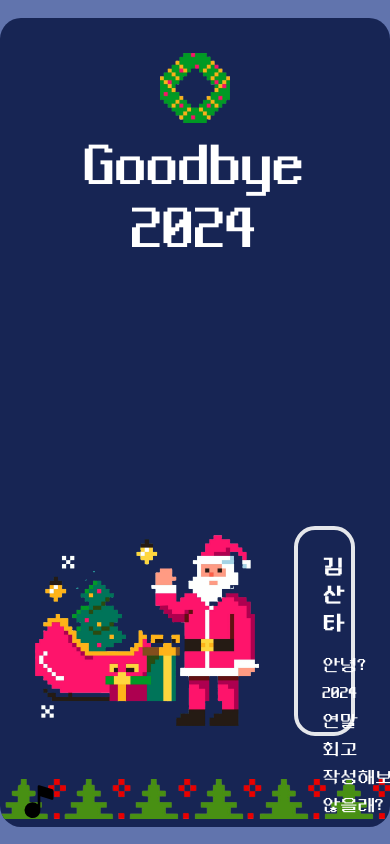
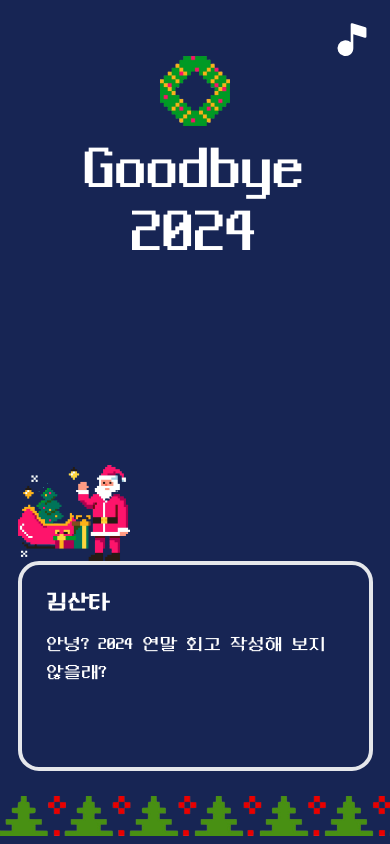
Before and after one commit to jiyun03/retrospect2024, a Nuxt app: page / in a window 390 px wide. Built offline with nearby package versions, Linux system fonts and the light colour scheme.

Commit message:
style: 반응형 작업중 - 재확인 필요

```diff
--- a/components/Music.vue
+++ b/components/Music.vue
@@ -1,5 +1,5 @@
 <template>
-  <div class="fixed bottom-5 left-5">
+  <div class="fixed right-5 top-5 xl:bottom-5 xl:left-5 xl:right-auto xl:top-auto">
     <audio ref="bgAudio" autoplay loop>
       <source src="/audio/christmas.mp3" type="audio/mpeg" />
     </audio>
--- a/components/Question.vue
+++ b/components/Question.vue
@@ -14,7 +14,7 @@
   />
   <div class="font-neodgm mt-5 flex justify-center gap-5 text-2xl">
     <button
-      class="rounded-full border-4 p-3 px-10 transition-[background] hover:bg-white/30 disabled:bg-blue-950 disabled:opacity-70"
+      class="w-2/4 rounded-full border-4 p-3 transition-[background] hover:bg-white/30 disabled:bg-blue-950 disabled:opacity-70 md:w-auto md:px-10"
       @click="handleNext(Number(localQuestionStep) - 1)"
       :disabled="localQuestionStep === '1'"
     >
@@ -22,7 +22,7 @@
     </button>
     <button
       v-if="localQuestionStep !== String(questionLists.length)"
-      class="rounded-full border-4 p-3 px-10 transition-[background] hover:bg-white/30 disabled:bg-blue-950 disabled:opacity-70"
+      class="w-2/4 rounded-full border-4 p-3 transition-[background] hover:bg-white/30 disabled:bg-blue-950 disabled:opacity-70 md:w-auto md:px-10"
       @click="handleNext(Number(localQuestionStep) + 1)"
     >
       다음질문
--- a/components/TextDialogue.vue
+++ b/components/TextDialogue.vue
@@ -1,9 +1,9 @@
 <template>
-  <div class="m-10 flex w-[calc(100%-5rem)] items-center gap-10">
-    <div class="w-64">
+  <div class="w-full items-center gap-10 p-5 md:p-10 lg:flex">
+    <div class="w-32 lg:w-64">
       <NuxtImg src="/img/santa_move.gif" alt="움직이는 산타" class="w-full" />
     </div>
-    <div class="font-neodgm h-60 w-[calc(100%-18.5rem)] rounded-3xl border-4 p-7">
+    <div class="font-neodgm min-h-60 rounded-3xl border-4 p-7 lg:w-[calc(100%-18.5rem)]">
       <p class="mb-4 text-2xl font-bold">김산타</p>
       <p class="break-keep text-xl leading-8">
         {{ currentText }}
--- a/layouts/default.vue
+++ b/layouts/default.vue
@@ -1,8 +1,8 @@
 <template>
   <main class="min-h-dvh bg-blue-900/70">
     <!-- container -->
-    <div class="mx-auto max-w-[1000px] py-5">
-      <div class="relative min-h-[calc(100vh-2.5rem)] overflow-hidden rounded-3xl bg-blue-950">
+    <div class="mx-auto max-w-full xl:max-w-[1000px] xl:py-5">
+      <div class="relative min-h-dvh bg-blue-950 xl:min-h-[calc(100vh-2.5rem)] xl:overflow-hidden xl:rounded-3xl">
         <slot />
       </div>
     </div>
--- a/pages/index.vue
+++ b/pages/index.vue
@@ -1,19 +1,19 @@
 <template>
-  <div v-if="isMounted" class="pt-10">
+  <div v-if="isMounted" class="pt-16 md:pt-10">
     <!-- localStep : intro -->
     <div v-if="localStep === STEP.INTRO" class="font-neodgm text-center">
       <NuxtImg src="/img/decoration.png" class="mx-auto mb-4 w-20" />
       <h1 class="text-7xl">Goodbye<br />2024</h1>
       <button
         v-if="currentIndex >= introDialogues.length - 1 && !isTyping"
-        class="mt-5 rounded-full border-4 p-3 px-10 text-3xl leading-none transition-[background] hover:bg-white/30"
+        class="mt-5 rounded-full border-4 p-3 px-5 text-3xl leading-none transition-[background] hover:bg-white/30 md:px-10"
         @click="onStart"
       >
         Start
       </button>
     </div>
     <!-- localStep : question -->
-    <div v-else-if="localStep === STEP.QUESTION" class="w-full p-10 text-center">
+    <div v-else-if="localStep === STEP.QUESTION" class="w-full p-5 text-center md:p-10">
       <Navigation :localQuestionStep="localQuestionStep" :handleNext="handleNext" />
       <Question :localQuestionStep="localQuestionStep" :answer="answer" :handleAnswerChange="handleAnswerChange" :handleNext="handleNext" />
     </div>
@@ -52,10 +52,10 @@ const localQuestionStep = ref<string | null>('0')
 
 // intro
 const introDialogues = [
-  '안녕? 2024 연말 회고 작성해보지 않을래?',
-  '총 20가지의 질문을 준비해봤어, 답하고 싶지 않은 질문은 넘어갈 수도 있으니까, 원하는 질문에만 답을 해도 좋아!',
+  '안녕? 2024 연말 회고 작성해 보지 않을래?',
+  '총 20가지의 질문을 준비해 봤어, 답하고 싶지 않은 질문은 넘어갈 수도 있으니까, 원하는 질문에만 답을 해도 좋아!',
   '페이지에서 벗어나도 이어서 작성할 수 있게 답변을 저장해둘게 답변은 입력할 때 자동으로 저장이 돼, 사용자의 브라우저에만 저장하니까 답변 유출에 대한 걱정은 하지 않아도 돼!',
-  '답변을 제출하면 이미지로 저장해서 다른 사람들에게 공유 할 수 있어, 그럼 즐거운 시간 되길!',
+  '답변을 제출하면 이미지로 저장해서 다른 사람들과 공유할 수 있어, 그럼 즐거운 시간 되길!',
 ]
 
 // answer 배열
--- a/pages/result/index.vue
+++ b/pages/result/index.vue
@@ -1,9 +1,9 @@
 <template>
-  <div v-if="isMounted">
+  <template v-if="isMounted">
     <div v-if="!answer || Object.values(answer).every((el) => el === '')" class="font-neodgm absolute top-2/4 w-full text-center text-3xl">
       답변을 먼저 작성해줘!
     </div>
-    <div v-else>
+    <template v-else>
       <div class="mb-5 border-b-2 border-white/30 pb-5">
         <TextDialogue currentText="올해도 정말 고생 많았어! 2025년도 즐겁고 행복한 일만 가득하길 빌게!" />
       </div>
@@ -21,7 +21,7 @@
           </div>
         </div>
         <!-- 이미지 저장 버튼 -->
-        <div class="font-neodgm flex gap-5 p-10 pt-0 text-xl">
+        <div class="font-neodgm flex flex-col gap-5 p-10 pt-0 text-xl md:flex-row">
           <button @click="captureToImage" class="rounded-full border-2 p-3 px-5">이미지로 저장</button>
           <button @click="router.push('/')" class="rounded-full border-2 p-3 px-5">답변으로 돌아가기</button>
           <button @click="onReset" class="rounded-full border-2 p-3 px-5">답변 초기화</button>
@@ -38,8 +38,8 @@
           </div>
         </div>
       </div>
-    </div>
-  </div>
+    </template>
+  </template>
 </template>
 
 <script setup lang="ts">
```
Also changed, not shown: public/icon/music.svg.
